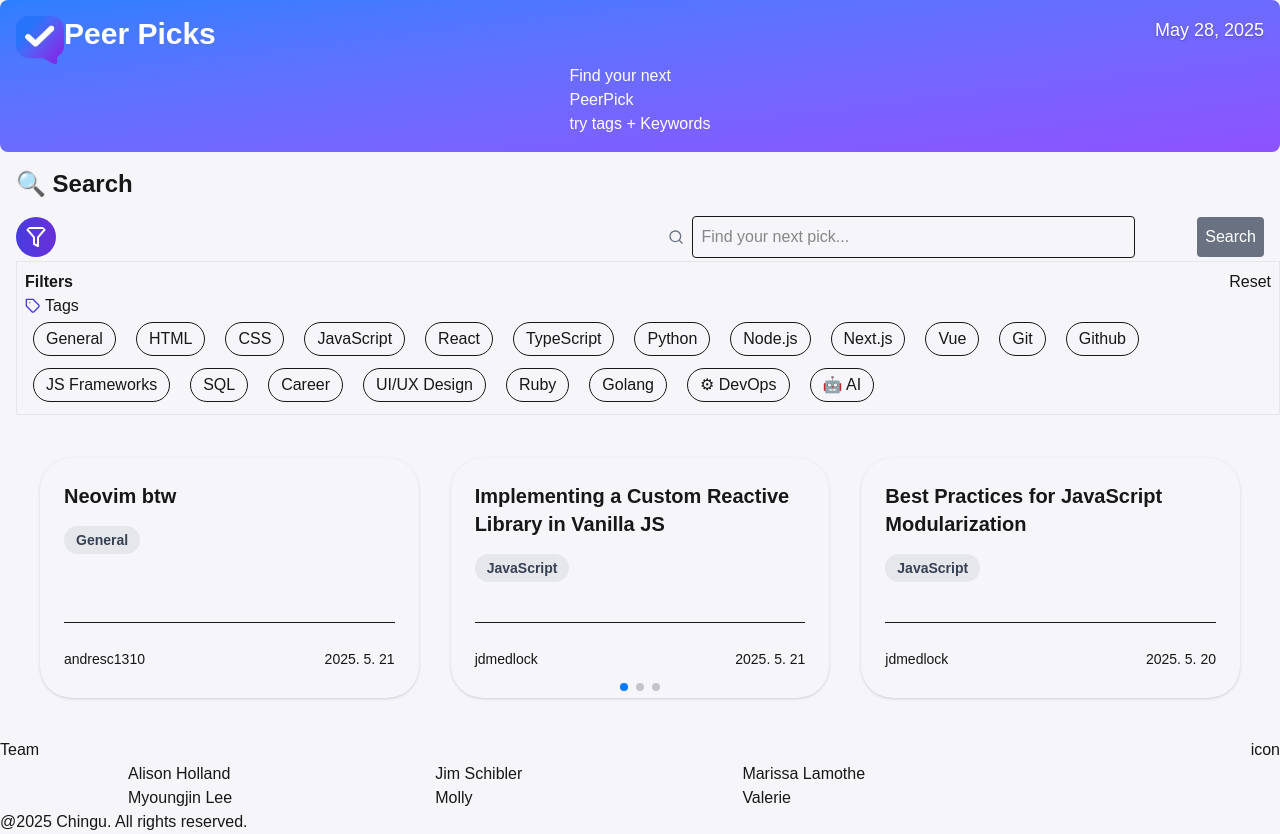
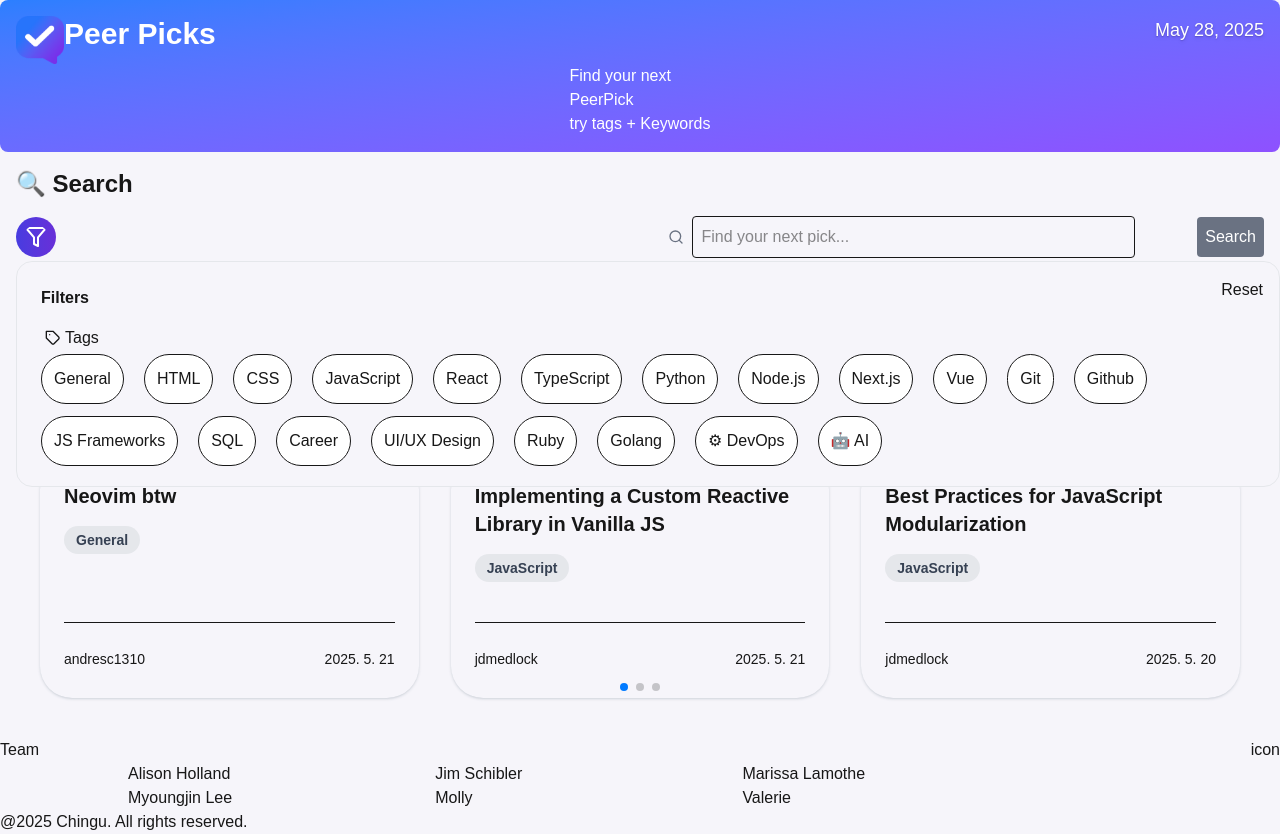
Before and after one commit to chingu-voyages/V55-tier2-team-25, a Next.js app in the folder react-app/: page / in a window 1280 px wide. Both pictures are taken after a click on the label "Filter menu based on resource tags". Built offline with nearby package versions, Linux system fonts and the light colour scheme.

Commit message:
Some styling on filter menu

```diff
--- a/react-app/src/app/globals.css
+++ b/react-app/src/app/globals.css
@@ -10,12 +10,12 @@
   --gradient-2: #682FD8;
 }
 
-@media (prefers-color-scheme: dark) {
+/* @media (prefers-color-scheme: dark) {
   :root {
     --background: #0a0a0a;
     --foreground: #ededed;
   }
-}
+} */
 
 body {
   background: var(--background);
--- a/react-app/src/components/Filter.jsx
+++ b/react-app/src/components/Filter.jsx
@@ -59,14 +59,14 @@ export default function Filter({ searchTerm, setSearchTerm, selectedTags, setSel
         <span className="sr-only">Filter menu based on resource tags</span>
       </label>
 
-      <div className="absolute bg-[var(--background)] border border-gray-200 mt-1 p-2 transition-opacity opacity-0 pointer-events-none peer-checked:opacity-100 peer-checked:pointer-events-auto z-10 max-h-64 overflow-auto min-w-[150px]">
+      <div className="p-4 absolute bg-[var(--background)] border border-gray-200 mt-1 transition-opacity opacity-0 pointer-events-none peer-checked:opacity-100 peer-checked:pointer-events-auto z-10 h-fulloverflow-auto min-w-[150px] rounded-2xl">
         {/* Dropdown content */}
         <div className="flex flex-wrap justify-between">
-          <h3 className="font-bold	font-3">Filters</h3>
+          <h3 className="font-bold font-3 p-2 pb-4">Filters</h3>
           <ClearButton onClick={handleClearSearch} name="Reset"/>
         </div>
-        <legend className="flex flex-wrap gap-1">
-          <FiTag className="text-[var(--gradient-1)] self-center" />
+        <legend className="pl-3 flex flex-wrap gap-1">
+          <FiTag className="self-center" />
           <span className="sr-only">Filter by</span>Tags
         </legend>
         <ul className="flex flex-wrap gap-1">
@@ -92,7 +92,7 @@ export default function Filter({ searchTerm, setSearchTerm, selectedTags, setSel
                   }}
                   className="peer hidden" // gives it a button look rather than a checkbox list
                 />
-                <span className="inline-block px-3 py-1 rounded-full border border-[var(--foreground)] text-[var(--foreground)] peer-checked:bg-[var(--background)] peer-checked:border-[var(--gradient-1)] peer-checked:text-[var(--gradient-1)] transition-all">
+                <span className="inline-block px-3 py-3 rounded-full border border-[var(--foreground)] bg-white text-[var(--foreground)] peer-checked:border-[var(--gradient-1)] peer-checked:text-[var(--gradient-1)] transition-all">
                   {tag.tag}
                 </span>
               </label>
```
